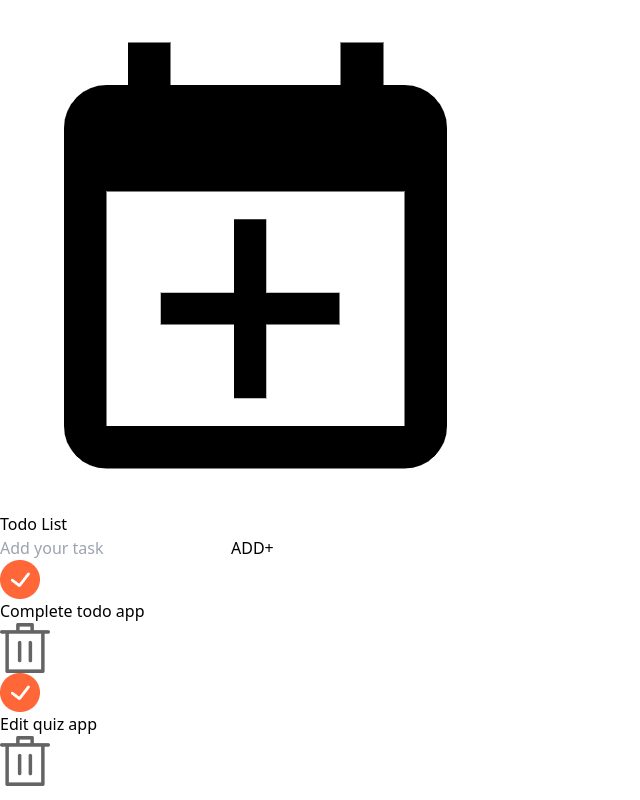
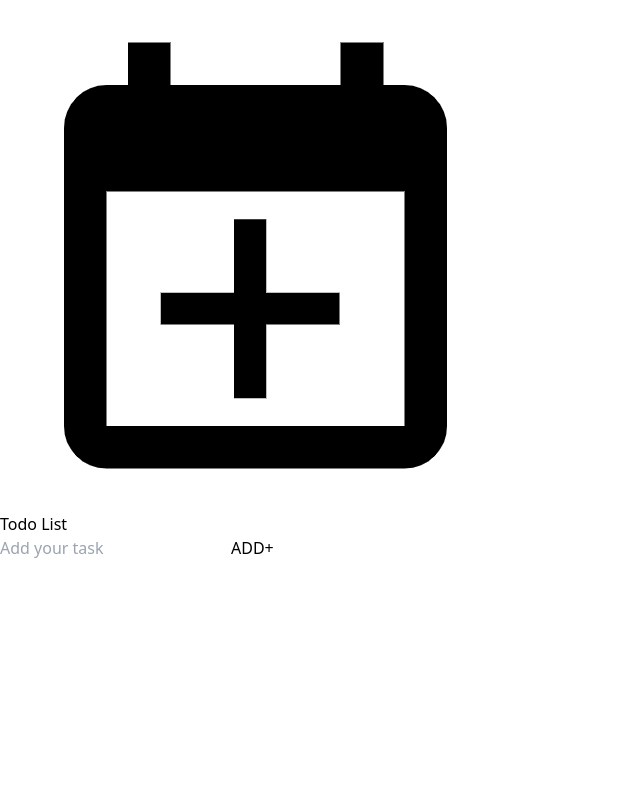
Before and after one commit to ReadyProgramReen/React-Todo-list, a React (Vite) app: page / in a window 1280 px wide. Shown: the whole page, without its empty margins (0-640 px from the left). Built offline with nearby package versions, Linux system fonts and the light colour scheme.

Commit message:
added a state variable to add the inputs into todo list

```diff
--- a/src/Components/Todo.jsx
+++ b/src/Components/Todo.jsx
@@ -1,8 +1,26 @@
-import React from 'react'
+import React, { useRef, useState } from 'react'
 import todo_icon from '../assets/todo_icon.png'
 import TodoItems from './TodoItems'
 
 const Todo = () => {
+
+    const inputRef = useRef();
+    const [todoList,setTodoList]=useState([])
+
+    const add =()=>{
+        const inputText = inputRef.current.value.trim();
+
+        if(inputText == "") return null;
+
+        const newTodo = {
+            id: Date.now(),
+            text: inputText,
+            isComplete :false,
+        }
+
+        setTodoList((prev)=>[...prev,newTodo]);
+        inputRef.current.value = "";
+    }
   return (
     <div className='bg-white place-self-center w-11/12 max-w-md flex
     flex-col p-7 min-h-[550px] rounded-xl'>
@@ -13,16 +31,19 @@
         <h1 className='text-3xl font-semibold'>Todo List</h1>
     </div>
 
-    {/* Input Box */}
+
     <div className='flex items-center my-7 bg-gray-400 rounded-full'>
-        <input className='bg-transparent border-0 outline-none flex-1 h-14 pl-6 pr-2 placeholder:text-slate-600' type="text" placeholder='Add your task' />
-        <button className='border-none rounded-full bg-orange-600 w-32 h-14 text-white text-lg font font-medium'>ADD+</button>
+        <input ref={inputRef} className='bg-transparent border-0 outline-none flex-1 h-14 pl-6 pr-2 placeholder:text-slate-600' type="text" placeholder='Add your task' />
+        <button onClick={add} className='border-none rounded-full bg-orange-600 w-32 h-14 text-white text-lg font font-medium'>ADD+</button>
     </div>
 
     {/* Todo list  */}
     <div>
-        <TodoItems text='Complete todo app'/>
-        <TodoItems text='Edit quiz app'/>
+     {todoList.map((item, index)=>{
+        return <TodoItems key ={index} text ={item.text}
+        id= {item.id} isComplete={item.isComplete}/>
+     })}
+
 
     </div>
 
--- a/src/Components/TodoItems.jsx
+++ b/src/Components/TodoItems.jsx
@@ -5,7 +5,7 @@
 
 
 
-const TodoItems = ({text}) => {
+const TodoItems = ({text, id, isComplete}) => {
   return (
     <div className='flex items-center my-3 gap-2'>
 
```
